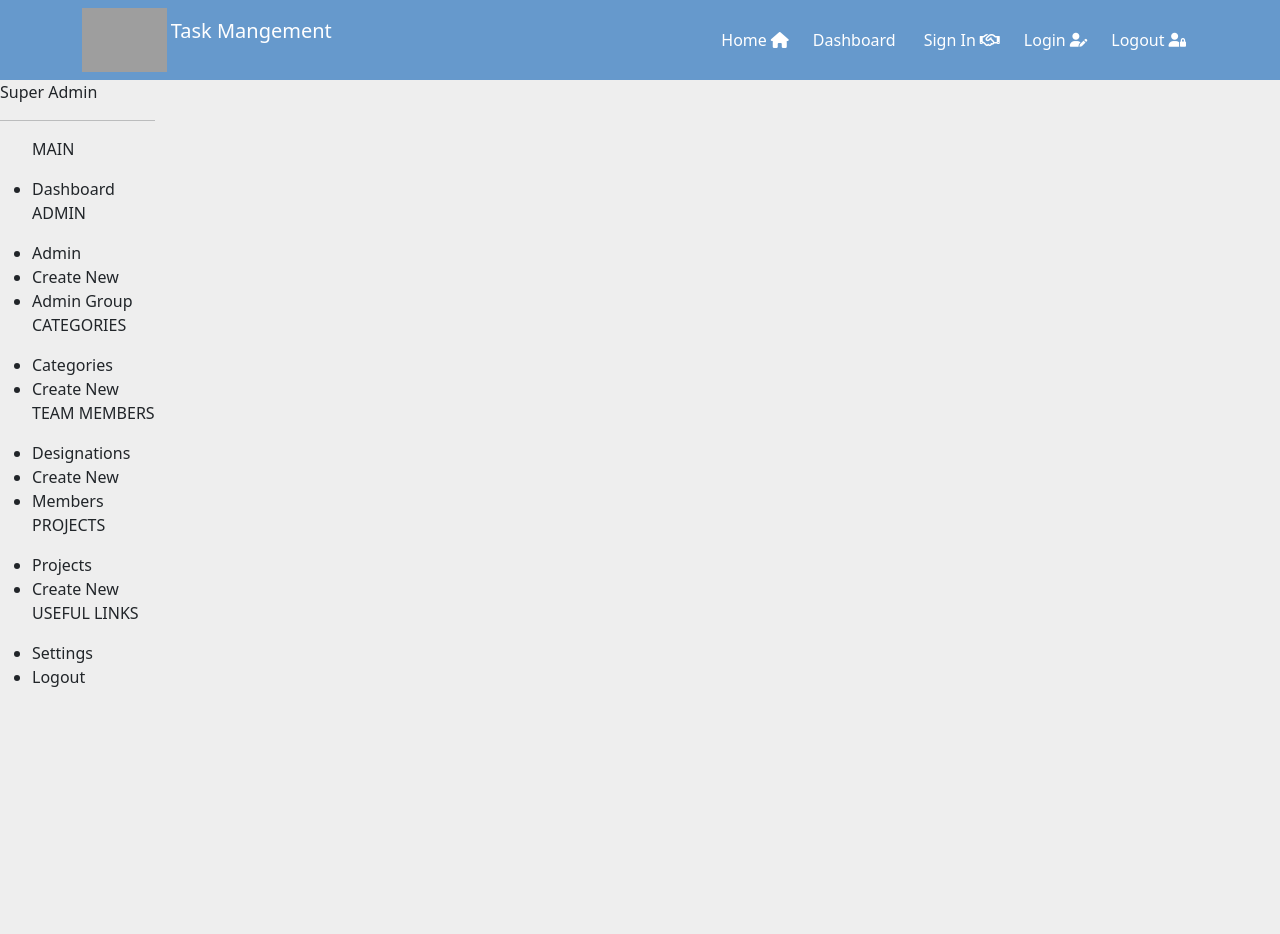
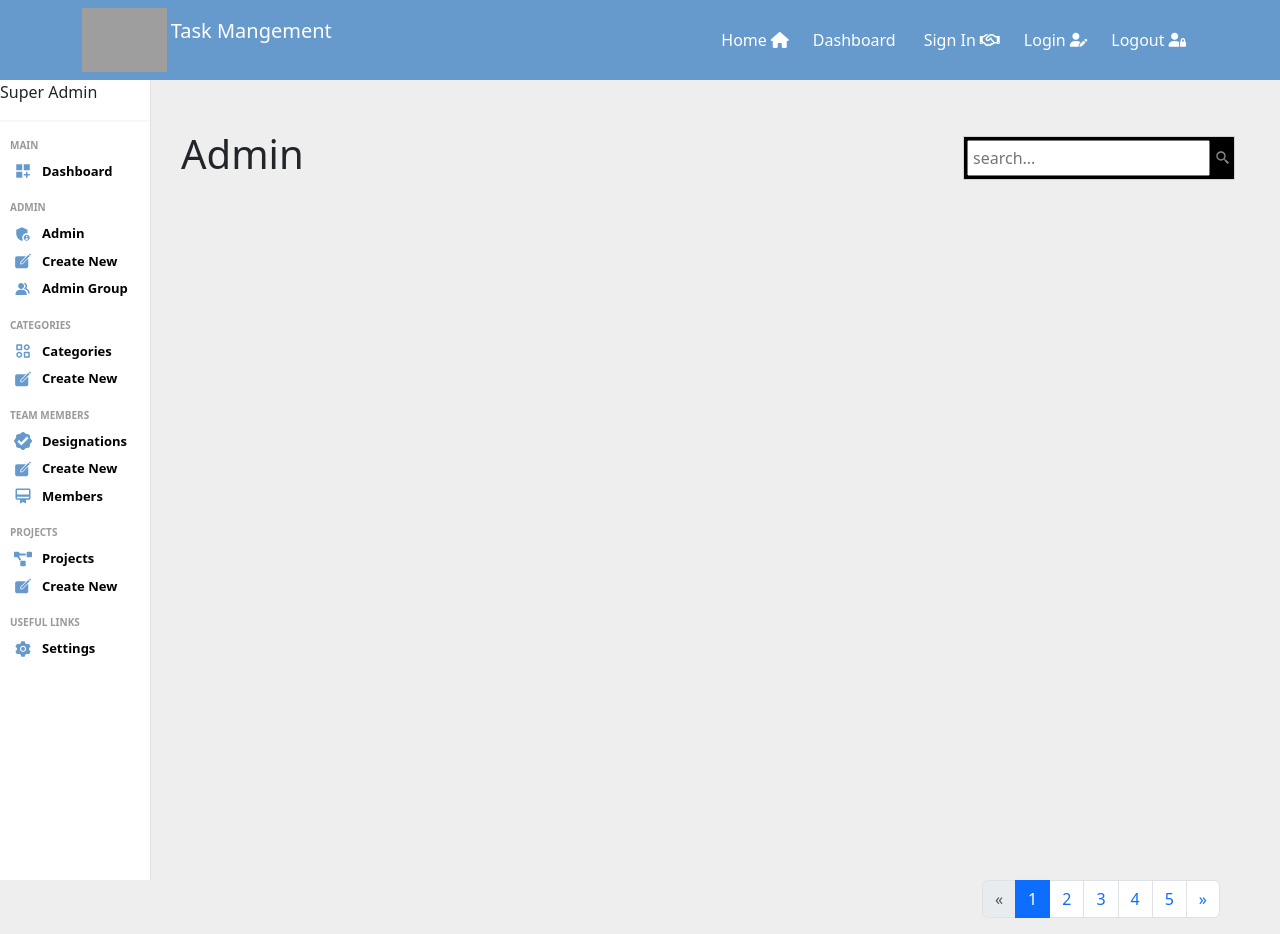
Before and after one commit to Naina012/backened-tms, a React (Create React App) app: page /dashboard in a window 1280 px wide. Before the commit the page ends 800 px from the top, so only its background shows below. Built offline with nearby package versions, Linux system fonts and the light colour scheme; grey boxes are pictures that could not be loaded.

Commit message:
change scss, pagination

```diff
--- a/src/components/screens/dashboard/dashboard.js
+++ b/src/components/screens/dashboard/dashboard.js
@@ -1,39 +1,78 @@
-import React from 'react'
-// import "./home.scss"
-
-
+import React,{useState} from 'react'
 import styled from 'styled-components'
-import { faHouseChimneyUser } from '@fortawesome/free-solid-svg-icons'
 import Sidebar from '../sidebar/Siderbar'
+import { BiSearchAlt2 } from "react-icons/bi"
+import Pagination from '../pagination/Pagination'
 
 
 const Dashboard = () => {
+  const [currentPage, setcurrentPage] = useState(1);
+  const handlePageChange=(newPage)=>{
+    setcurrentPage(newPage);
+  }
   return (
     <HomeStyle>
-    <div className="home">
-      {/* <Sidebar/> */}
-      <Sidebar/>
-
-    </div>
+      <div className="home">
+        <Sidebar />
+        <div className='homeContainer' >
+          <div className='header'>
+            <h1>Admin</h1>
+            <div className="search">
+              <input type="text" placeholder="search..." />
+              <BiSearchAlt2 className='searchIcon' />
+            </div>
+          </div>
+        </div>
+      </div>
+        <div className="pagination">
+          <Pagination totalPages={10} currentPage={currentPage} pageChange={handlePageChange}/>
+        </div>
     </HomeStyle>
   )
 }
 
 export default Dashboard
 
+const HomeStyle = styled.div`
+  .home {
+    display: flex;
+  }
 
-const HomeStyle=styled.div`
-.home{
-  display: flex;
+  .homeContainer {
+    flex: 6;
+    margin:40px 35px 0px 20px;
+  }
 
-  .homeContainer{
-      background-color: lightblue;
-      flex: 6;
-
-
-
-
+  .header {
+    display: flex;
+    justify-content: space-between;
+    align-items: center;
+    padding: 10px;
 
   }
+
+  .search{
+    display: flex;
+    align-items: center;
+    border: 0.5px solid lightgrey;
+    padding: 3px;
+    background-color: black;
 }
+  input[type="text"] {
+    padding: 4px;
+    outline:none;
+  }
+
+  .searchIcon {
+    margin-left: 5px;
+    color: #888;
+    cursor: pointer;
+  }
+
+  .pagination {
+    flex: 1;
+    display: flex;
+    justify-content: flex-end;
+    margin-right:30px;
+  }
 `;
--- /dev/null
+++ b/src/components/screens/pagination/Pagination.js
@@ -0,0 +1,95 @@
+import React from 'react';
+
+const Pagination = ({ totalPages, currentPage, pageChange }) => {
+  const pageNumbers = [];
+  const pageShow = Math.ceil(totalPages / 2);
+
+
+  let startPage = (Math.floor((currentPage - 1) / pageShow) * pageShow) + 1;
+  let endPage = Math.min(startPage + pageShow - 1, totalPages);
+  for (let i = startPage; i <= endPage; i++) {
+    pageNumbers.push(i);
+  }
+
+  return (
+    <div className='pagination-container'>
+      <nav aria-label="Page navigation example">
+        <ul className="pagination">
+          <li className={`page-item ${currentPage === 1 ? 'disabled' : ''}`}>
+            <a
+              className="page-link"
+              href="#"
+              aria-label="Previous"
+              onClick={() => pageChange(currentPage - 1)}
+            >
+              <span aria-hidden="true">&laquo;</span>
+            </a>
+          </li>
+          {pageNumbers.map((pageNumber) => (
+            <li
+              key={pageNumber}
+              className={`page-item ${currentPage === pageNumber ? 'active' : ''}`}
+            >
+              <a
+                className="page-link"
+                href="#"
+                onClick={() => pageChange(pageNumber)}
+              >
+                {pageNumber}
+              </a>
+            </li>
+          ))}
+          <li className={`page-item ${currentPage === totalPages ? 'disabled' : ''}`}>
+            <a
+              className="page-link"
+              href="#"
+              aria-label="Next"
+              onClick={() => pageChange(currentPage + 1)}
+            >
+              <span aria="true">&raquo;</span>
+            </a>
+          </li>
+        </ul>
+      </nav>
+    </div>
+  );
+};
+
+export default Pagination;
+
+
+
+
+
+
+// import React from 'react'
+
+
+
+// const  Pagination=()=>{
+//   return (
+//     <div className='pagination-container'>
+//         <nav aria-label="Page navigation example">
+//   <ul class="pagination">
+//     <li class="page-item">
+
+//       <a class="page-link" href="#" aria-label="Previous">
+//         <span aria-hidden="true">&laquo;</span>
+//       </a>
+//     </li>
+//     <li class="page-item"><a class="page-link" href="*">1</a></li>
+//     <li class="page-item"><a class="page-link" href="*">2</a></li>
+//     <li class="page-item"><a class="page-link" href="*">3</a></li>
+//     <li class="page-item">
+//       <a class="page-link" href="#" aria-label="Next">
+//         <span aria-hidden="true">&raquo;</span>
+//       </a>
+//     </li>
+//   </ul>
+// </nav>
+//     </div>
+
+//   )
+// }
+
+// export default Pagination
--- a/src/components/screens/sidebar/Siderbar.js
+++ b/src/components/screens/sidebar/Siderbar.js
@@ -1,14 +1,18 @@
-
+import React from 'react'
 import styled from "styled-components";
-
-
-
+import { BiCategoryAlt, BiSolidGroup } from 'react-icons/bi';
+import { FaProjectDiagram } from 'react-icons/fa'
+import { MdDashboardCustomize, MdCardMembership, MdAdminPanelSettings } from "react-icons/md"
+import { GoVerified } from "react-icons/go"
+import { IoIosCreate } from "react-icons/io"
+import { AiFillSetting } from "react-icons/ai"
 
 
 const Sidebar = () => {
 
     return (
-        // <SidebarStyle>
+
+        <SidebarStyle>
             <div className='sidebar'>
                 <div className="top">
                     <span className="logo">Super Admin</span>
@@ -18,86 +22,164 @@ const Sidebar = () => {
                     <ul>
                         <p className="title">MAIN</p>
                         <li>
-
+                            <MdDashboardCustomize className='icon' />
                             <span>Dashboard</span>
                         </li>
-
                         <p className="title"> ADMIN</p>
                         <li>
-
+                            <MdAdminPanelSettings className='icon' />
                             <span>Admin</span>
                         </li>
                         <li>
-
+                            <IoIosCreate className='icon' />
                             <span>Create New</span>
                         </li>
                         <li>
-
+                            <BiSolidGroup className='icon' />
                             <span>Admin Group</span>
-
                         </li>
 
                         <p className="title">CATEGORIES</p>
                         <li>
-
+                            <BiCategoryAlt className='icon' />
                             <span>Categories</span>
                         </li>
                         <li>
-
+                            <IoIosCreate className='icon' />
                             <span>Create New</span>
                         </li>
 
                         <p className="title">TEAM MEMBERS</p>
                         <li>
-
+                            <GoVerified className='icon' />
                             <span>Designations</span>
                         </li>
                         <li>
-
+                            <IoIosCreate className='icon' />
                             <span>Create New</span>
                         </li>
                         <li>
-
+                            <MdCardMembership className='icon' />
                             <span>Members</span>
                         </li>
 
                         <p className="title">PROJECTS</p>
                         <li>
-
+                            {/* <i class="fa-thin fa-diagram-project"></i> */}
+                            <FaProjectDiagram className='icon' />
                             <span>Projects</span>
                         </li>
                         <li>
-
+                            <IoIosCreate className='icon' />
                             <span>Create New</span>
                         </li>
                         <p className="title">USEFUL LINKS</p>
                         <li>
-
+                            <AiFillSetting className="icon" />
                             <span>Settings</span>
-                    </li>
-                    <li>
-
-                        <span>Logout</span>
                         </li>
                     </ul>
                 </div>
-
-            {/* <div className="bottom">
-               <div className="colorOption"></div>
-               <div className="colorOption"></div>
-            </div> */}
-
             </div>
-
-
+        </SidebarStyle>
     )
 }
 
 export default Sidebar;
 
-// const SidebarStyle=styled.div`
+const SidebarStyle = styled.div`
 
+.sidebar {
+    flex: 1;
+    border-right: 0.5px solid rgb(230, 225, 225);
+    min-height: 100vh;
+    background-color: white;
+    min-width:40vh
 
+    .top {
+        height: 50px;
+        display: flex;
+        align-items: center;
+        justify-content: center;
 
+        .logo {
+            align-item:center;
+            font-size: 20px;
+            font-weight: bold;
+            color: #6699CC;
+        }
+    }
 
-// `;
+    hr {
+        height: 0;
+        border: 0.5px solid rgb(230, 225, 225);
+    }
+
+    .center {
+        padding-left: 10px;
+         width:150px;
+
+        ul {
+            list-style: none;
+            padding: 0;
+            margin: 0;
+
+            .title {
+                font-size: 10px;
+                font-weight: bold;
+                color: #999;
+                margin-top: 15px;
+                margin-bottom: 5px;
+            }
+
+            li {
+                display: flex;
+                align-items: center;
+                padding: 4px;
+                cursor: pointer;
+
+                &:hover {
+                    background-color: #ece8ff;
+                }
+
+                .icon {
+                    font-size: 18px;
+                    color: #6699CC;
+                }
+
+                span {
+                    font-size: 13px;
+                    font-weight: 600;
+                    color: black;
+                    margin-left: 10px;
+                }
+            }
+        }
+    }
+
+    .bottom {
+        display: flex;
+        align-items: center;
+        margin: 10px;
+
+        .colorOption {
+            width: 20px;
+            height: 20px;
+            border-radius: 5px;
+            border: 1px solid #7451f8;
+            cursor: pointer;
+            margin: 5px;
+
+            &:nth-child(1) {
+                background-color: whitesmoke;
+            }
+
+            &:nth-child(2) {
+                background-color: #333;
+            }
+
+        }
+    }
+  }
+
+ `;
--- a/src/components/screens/sign_in/sign_in.js
+++ b/src/components/screens/sign_in/sign_in.js
@@ -63,7 +63,19 @@ const SignIn = () => {
 
           <div>
             <label class="form-label">Contact no:</label>
-            <input type="text" class="form-control" placeholder="...." />
+            <input type="text" class="form-control"placeholder="...." />
+          </div>
+
+          <div>
+            <label class="form-label">Role:</label>
+            <select class="form-control" name="roles" id="roles" placeholder="Choose Your Role">
+              <optgroup label="Roles" >
+                <option disabled selected>Choose Your Role</option>
+                <option value="Super Admin>">Super Admin</option>
+                <option value="Admin>">Admin</option>
+                <option value="member">Memeber</option>
+              </optgroup>
+            </select>
           </div>
 
           <div>
```
Also changed, not shown: package.json (+5 -9 lines), src/components/screens/sidebar/sidebar.scss (deleted, +0 -89 lines). Lines whose indentation alone changed are shown as unchanged.
